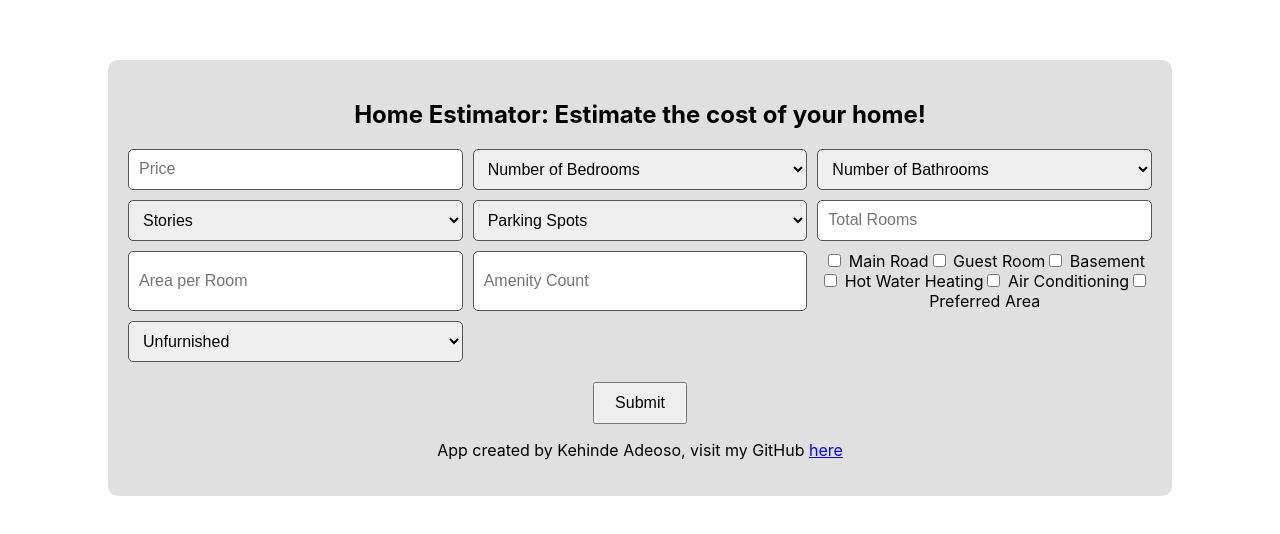
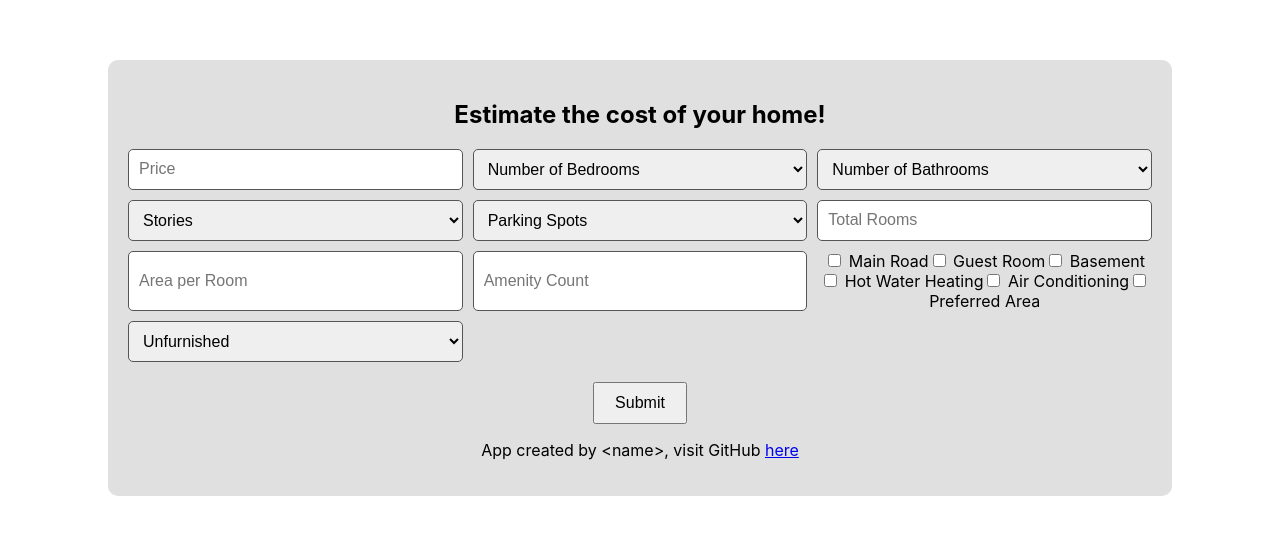
Before and after one commit to keh1nde/home-price-predictor, a React (Create React App) app in the folder frontend/: page / in a window 1280 px wide. Shown: the part 122-656 px from the top of the page. Built offline with nearby package versions, Linux system fonts and the light colour scheme.

Commit message:
EstimateForm.js can now receive data from flask-backend.py

```diff
--- a/frontend/src/components/EstimateForm.js
+++ b/frontend/src/components/EstimateForm.js
@@ -20,7 +20,8 @@ const HomeEstimator = () => {
     furnishingStatus: '0'
   });
 
-  // Handle input change
+  const [prediction, setPrediction] = useState(null); // State to store prediction result
+
   const handleChange = (event) => {
     const { name, value, type, checked } = event.target;
     setFormData({
@@ -29,15 +30,28 @@ const HomeEstimator = () => {
     });
   };
 
-  // Handle form submission
-  const handleSubmit = (event) => {
+  const handleSubmit = async (event) => {
     event.preventDefault();
-    console.log(formData); // For now, log the data, or pass it to your backend here
+
+    try {
+      const response = await fetch('http://127.0.0.1:5000/predict', {
+        method: 'POST',
+        headers: {
+          'Content-Type': 'application/json'
+        },
+        body: JSON.stringify(formData) // Send form data as JSON
+      });
+
+      const data = await response.json();
+      setPrediction(data.predicted_price); // Assuming the backend returns the prediction as 'predicted_price'
+    } catch (error) {
+      console.error('Error:', error);
+    }
   };
 
   return (
     <div className="estimator-container">
-      <h2>Home Estimator: Estimate the cost of your home!</h2>
+      <h2>Estimate the cost of your home!</h2>
       <form onSubmit={handleSubmit}>
         <div className="input-grid">
           <input
@@ -154,7 +168,8 @@ const HomeEstimator = () => {
         </div>
         <button type="submit" className="submit-button">Submit</button>
       </form>
-      <p className="footer">App created by Kehinde Adeoso, visit my GitHub <a href="https://github.com/keh1nde" target="_blank" rel="noopener noreferrer">here</a></p>
+      {prediction && <h3>Estimated Price: ${prediction}</h3>}
+      <p className="footer">App created by &lt;name&gt;, visit GitHub <a href="https://github.com/your-repo" target="_blank" rel="noopener noreferrer">here</a></p>
     </div>
   );
 };
```
